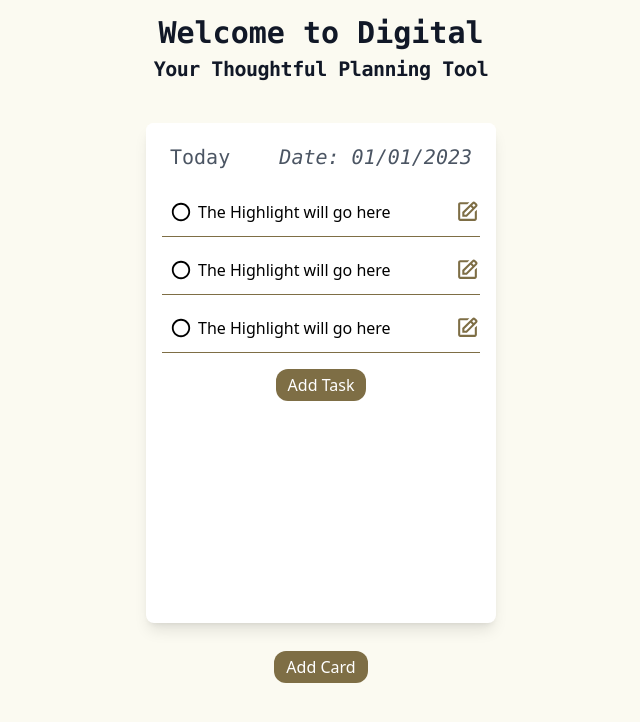
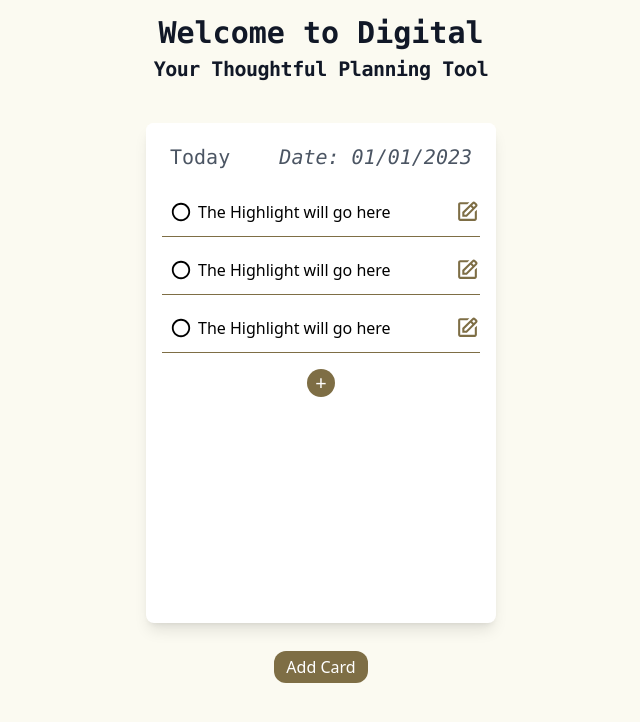
Before and after one commit to andrewjulian/mern-habit-tracker, a React (Vite) app in the folder client/: page /landing in a window 1280 px wide. Shown: the top 722 px of the page, without its empty margins (319-959 px from the left). Built offline with nearby package versions, Linux system fonts and the light colour scheme.

Commit message:
added + instead of add task

```diff
--- a/client/src/Components/Card.jsx
+++ b/client/src/Components/Card.jsx
@@ -52,9 +52,9 @@ const Card = ({ card }) => {
               <button
                 type="button"
                 onClick={() => setShowModal(true)}
-                className="bg-[#7e6e45] rounded-xl text-white my-3 px-3 py-1"
+                className="bg-[#7e6e45] rounded-full text-xl text-white my-3 px-2 py-0 align-middle justify-center"
               >
-                Add Task
+                +
               </button>
               {showModal ? (
                 <>
```
